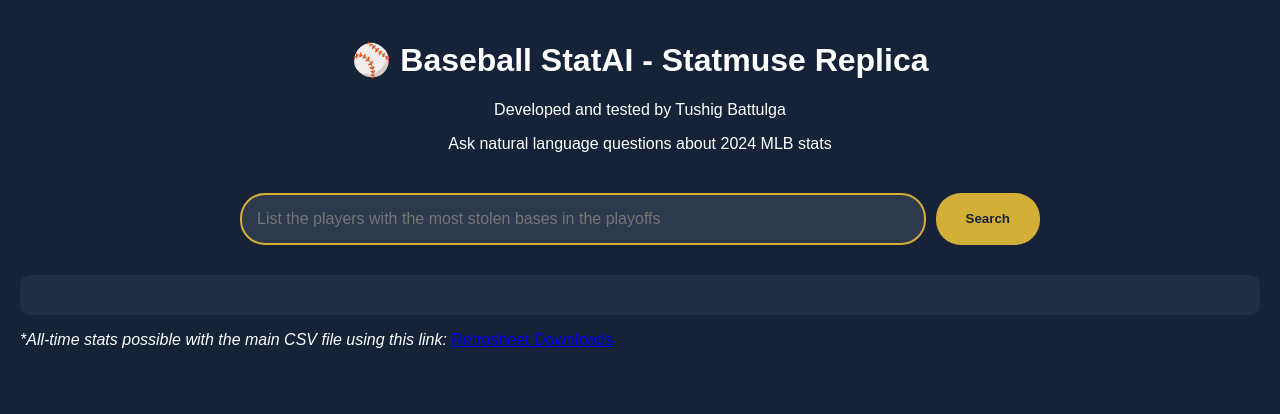
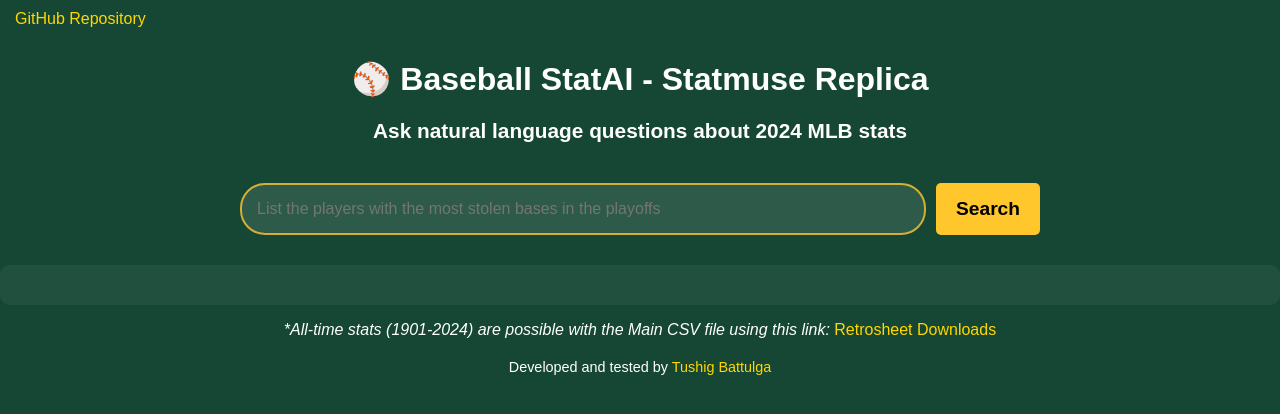
Before and after one commit to ehv6/Baseball_Statmuse, a Flask app: page / in a window 1280 px wide. Shown: the top 414 px of the page. Run offline with Flask 3, Linux system fonts and the light colour scheme; parts of the project's set-up code (start-up, migrations or seed data) failed here and were passed over.

Commit message:
Final touches

```diff
--- a/2024_only.py
+++ b/2024_only.py
@@ -101,7 +101,7 @@
         p.first || ' ' || p.last AS pitcher_name,
         pi.team,
         SUM(pi.p_k) AS total_strikeouts
-      FROM (SELECT DISTINCT id, first, last FROM players) p
+      FROM (SELECT DISTINCT id, first, last FROM players)
       JOIN pitching pi ON p.id = pi.id
       GROUP BY p.id
       ORDER BY total_strikeouts DESC
@@ -216,5 +216,4 @@
 if __name__ == '__main__':
     if not os.getenv("OPENAI_API_KEY"):
         raise ValueError("Missing OpenAI API key in environment variables")
-
-    app.run(debug=True)
+    app.run(host='0.0.0.0', port=5000)
--- a/templates/index.html
+++ b/templates/index.html
@@ -5,17 +5,89 @@
     <title>Baseball StatAI</title>
     <link rel="stylesheet" href="/static/style.css">
     <style>
-        /* Add this style to make the button text bold */
+        /* Dark green background like a baseball field */
+        body {
+            background-color: #154734;
+            color: white;
+            font-family: Arial, sans-serif;
+            text-align: center;
+            margin: 0;
+            padding: 0;
+        }
+
+        /* GitHub link at the top left */
+        .github-link {
+            position: absolute;
+            top: 10px;
+            left: 15px;
+            font-size: 1em;
+            color: #FFD700; /* Gold */
+            text-decoration: none;
+        }
+
+        .github-link:hover {
+            text-decoration: underline;
+        }
+
+        /* Add space between the title and the top of the page */
+        h1 {
+            margin-top: 60px;
+        }
+
+        /* Make button text bold and bigger */
         button {
             font-weight: bold;
+            font-size: 1.2em;
+            padding: 10px 20px;
+            background-color: #FFC72C; /* Yellow-Gold (Baseball Themed) */
+            color: black;
+            border: none;
+            cursor: pointer;
+            border-radius: 5px;
+        }
+
+        button:hover {
+            background-color: #E0B020; /* Slightly darker gold on hover */
+        }
+
+        /* Make the "Ask natural language..." text bigger and bold */
+        .query-prompt {
+            font-size: 1.3em;
+            font-weight: bold;
+        }
+
+        /* Style input box */
+        input {
+            padding: 10px;
+            font-size: 1em;
+            width: 50%;
+            border-radius: 5px;
+            border: none;
+        }
+
+        /* Link styling for visibility */
+        a {
+            color: #FFD700; /* Gold */
+            text-decoration: none;
+        }
+
+        a:hover {
+            text-decoration: underline;
+        }
+
+        /* Center the developer info in the footer */
+        .developer-info {
+            margin-top: 20px;
+            font-size: 0.9em;
         }
     </style>
 </head>
 <body>
+    <a href="https://github.com/ehv6/Baseball_Statmuse" class="github-link" target="_blank">GitHub Repository</a>
+
     <header>
         <h1>⚾ Baseball StatAI - Statmuse Replica</h1>
-        <p>Developed and tested by Tushig Battulga</p>
-        <p>Ask natural language questions about 2024 MLB stats</p>
+        <p class="query-prompt">Ask natural language questions about 2024 MLB stats</p>
     </header>
 
     <div class="container">
@@ -29,7 +101,13 @@
         </div>
 
         <footer>
-            <p><em>*All-time stats possible with the main CSV file using this link:</em> <a href="https://www.retrosheet.org/downloads/othercsvs.html" target="_blank">Retrosheet Downloads</a></p>
+            <p><em>*All-time stats (1901-2024) are possible with the Main CSV file using this link:</em>
+            <a href="https://www.retrosheet.org/downloads/othercsvs.html" target="_blank">Retrosheet Downloads</a></p>
+
+            <p class="developer-info">
+                Developed and tested by
+                <a href="https://www.linkedin.com/in/tushig-battulga/" target="_blank">Tushig Battulga</a>
+            </p>
         </footer>
     </div>
 
```
Also changed, not shown: 2 other files.
